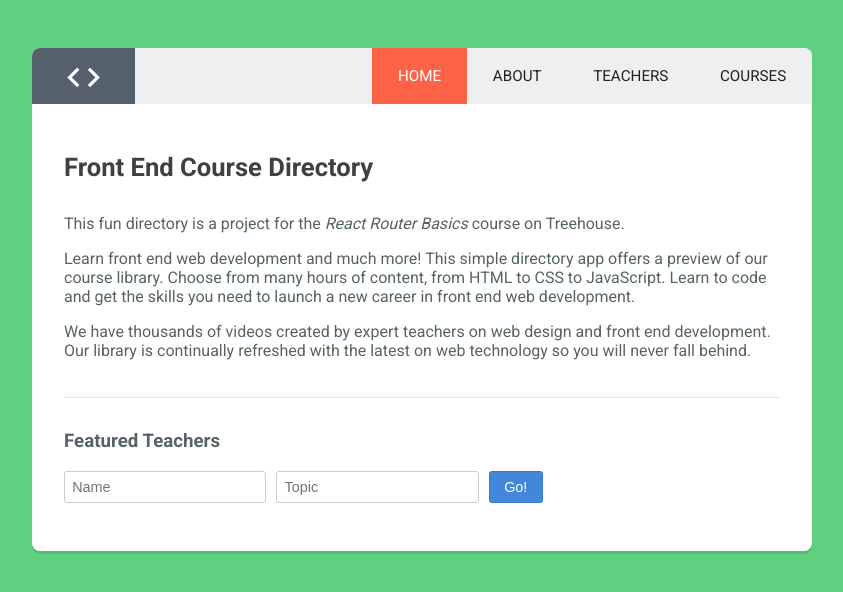
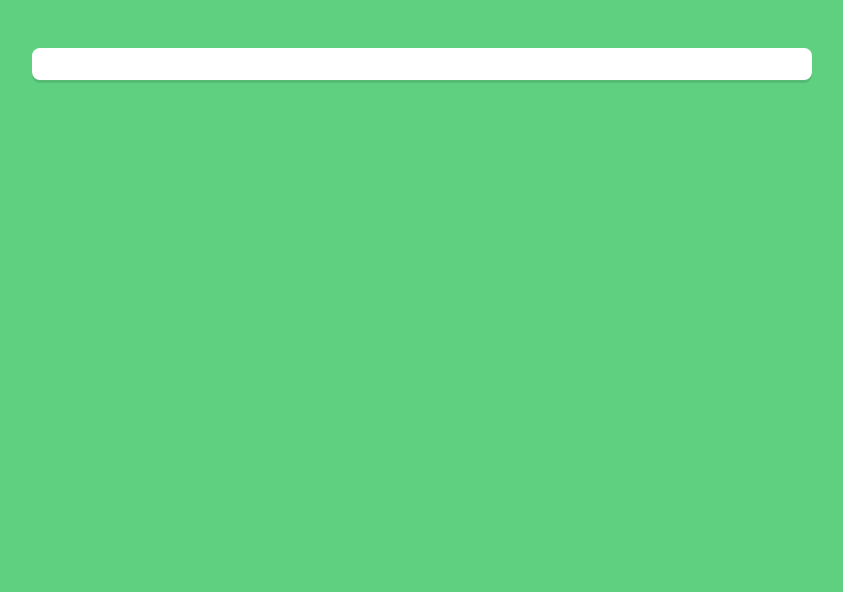
Before and after one commit to rohald89/React-Router, a React (Create React App) app: page / in a window 1280 px wide. Shown: the top 592 px of the page, without its empty margins (218-1061 px from the left). Built offline with nearby package versions, Linux system fonts and the light colour scheme.

Commit message:
updated dependancies and reverted any changes made to the beginning project files

```diff
--- a/package.json
+++ b/package.json
@@ -6,9 +6,9 @@
     "react-scripts": "1.0.6"
   },
   "dependencies": {
-    "react": "^15.5.4",
-    "react-dom": "^15.5.4",
-    "react-router-dom": "^5.3.0"
+    "react": "^17.0.2",
+    "react-dom": "^17.0.2",
+    "react-router-dom": "^6.2.1"
   },
   "scripts": {
     "start": "react-scripts start",
--- a/src/components/About.js
+++ b/src/components/About.js
@@ -1,8 +1,8 @@
 import React from 'react';
 
-const About = ({ title }) => (
+const About = () => (
   <div className="main-content">
-    <h2>{ title }</h2>
+    <h2>About</h2>
     <p>The front end course directory lists many of the courses we teach on HTML, CSS, JavaScript and more! Be sure to visit the Teachers section to view a list of our talented teachers. Or visit the Courses section and select a topic -- HTML, CSS, or JavaScript -- to see a list of our courses.</p>
   </div>
 );
--- a/src/components/App.js
+++ b/src/components/App.js
@@ -1,29 +1,9 @@
 import React from 'react';
-import { BrowserRouter, Route, Switch } from 'react-router-dom';
-
-import Header from './Header';
-import Home from './Home';
-import About from './About';
-import Teachers from './Teachers';
-import Courses from './Courses';
-import Featured from './Featured';
-import NotFound from './NotFound';
-
 
 const App = () => (
-  <BrowserRouter>
-    <div className="container">
-      <Header />
-      <Switch>
-        <Route exact path="/" component={Home} />
-        <Route path="/about" render={() => <About title="About" />} />
-        <Route exact path="/teachers" component={Teachers} />
-        <Route path="/teachers/:topic/:name" component={Featured} />
-        <Route path="/courses" component={Courses} />
-        <Route component={NotFound} />
-      </Switch>
-    </div>
-  </BrowserRouter>
+  <div className="container">
+
+  </div>
 );
 
 export default App;
--- a/src/components/Courses.js
+++ b/src/components/Courses.js
@@ -1,25 +1,17 @@
 import React from 'react';
-import { NavLink, Redirect, Route } from 'react-router-dom';
 
-import CourseContainer from './courses/CourseContainer';
-import { HTMLCourses, CSSCourses, JSCourses } from '../data/courses';
-
-const Courses = ({ match }) => (
+const Courses = () => (
   <div className="main-content courses">
     <div className="course-header group">
       <h2>Courses</h2>
       <ul className="course-nav">
-        <li><NavLink to={`${match.url}/html`} >HTML</NavLink></li>
-        <li><NavLink to={`${match.url}/css`} >CSS</NavLink></li>
-        <li><NavLink to={`${match.url}/javascript`} >JavaScript</NavLink></li>
+        <li><a href='/courses/html'>HTML</a></li>
+        <li><a href='/courses/css'>CSS</a></li>
+        <li><a href='/courses/javascript'>JavaScript</a></li>
       </ul>
     </div>
 
     {/* Write routes here... */}
-    <Route exact path={match.path} render={ () => <Redirect to={`${match.path}/html`} />} />
-    <Route path={`${match.path}/css`} render={ () => <CourseContainer data={CSSCourses} />} />
-    <Route path={`${match.path}/html`} render={ () => <CourseContainer data={HTMLCourses} />} />
-    <Route path={`${match.path}/javascript`} render={ () => <CourseContainer data={JSCourses} />} />
   </div>
 );
 
--- a/src/components/Featured.js
+++ b/src/components/Featured.js
@@ -1,11 +1,11 @@
 import React from 'react';
 
-const Featured = ({ match }) => {
-  const { name, topic } = match.params;
+const Featured = () => {
+
   return (
     <div className="main-content">
       <h2>Featured: </h2>
-      <p>Introducing <strong>{`${name}`}</strong>, a teacher who loves teaching courses about <strong>{topic}</strong>!</p>
+      <p>Introducing <strong></strong>, a teacher who loves teaching courses about <strong></strong>!</p>
     </div>
   );
 }
--- a/src/components/Header.js
+++ b/src/components/Header.js
@@ -1,16 +1,13 @@
 import React from 'react';
-import { NavLink } from 'react-router-dom';
 
 const Header = () => (
   <header>
     <span className="icn-logo"><i className="material-icons">code</i></span>
     <ul className="main-nav">
-      <li><NavLink exact to="/" activeStyle={{ background: 'tomato' }}>Home</NavLink></li>
-      <li><NavLink to="/about"
-      // activeClassName="activeClassTest"
-      >About</NavLink></li>
-      <li><NavLink to="/teachers">Teachers</NavLink></li>
-      <li><NavLink to="/courses">Courses</NavLink></li>
+      <li><a href="#">Home</a></li>
+      <li><a href="#">About</a></li>
+      <li><a href="#">Teachers</a></li>
+      <li><a href="#">Courses</a></li>
     </ul>
   </header>
 );
--- a/src/components/Home.js
+++ b/src/components/Home.js
@@ -1,14 +1,6 @@
 import React, { Component } from 'react';
 
 class Home extends Component {
-
-  handleSubmit = (e) => {
-    e.preventDefault();
-    let teacherName = this.name.value;
-    let teacherTopic = this.topic.value;
-    let path = `teachers/${teacherTopic}/${teacherName}`;
-    this.props.history.push(path);
-  }
 
   render() {
     return (
@@ -18,12 +10,7 @@ class Home extends Component {
         <p>Learn front end web development and much more! This simple directory app offers a preview of our course library. Choose from many hours of content, from HTML to CSS to JavaScript. Learn to code and get the skills you need to launch a new career in front end web development.</p>
         <p>We have thousands of videos created by expert teachers on web design and front end development. Our library is continually refreshed with the latest on web technology so you will never fall behind.</p>
         <hr />
-        <h3>Featured Teachers</h3>
-        <form onSubmit={this.handleSubmit}>
-          <input type="text" placeholder="Name" ref={ (input) => this.name = input}/>
-          <input type="text" placeholder="Topic" ref={ (input) => this.topic = input }/>
-          <button type="submit">Go!</button>
-        </form>
+
       </div>
     );
   }
--- a/src/components/courses/CourseContainer.js
+++ b/src/components/courses/JavaScript.js
@@ -1,8 +1,9 @@
 import React from 'react';
 import Course from './Course';
+import { JSCourses } from '../../data/courses';
 
-const CourseContainer = ({ data }) => {
-  let courses = data.map((course) => {
+const JavaScript = (props) => {
+  let courses = JSCourses.map((course) => {
     return <Course title={course.title}
                    desc={course.description}
                    img={course.img_src}
@@ -17,4 +18,4 @@ const CourseContainer = ({ data }) => {
   );
 }
 
-export default CourseContainer;
+export default JavaScript;
```
Also changed, not shown: src/components/courses/CSS.js (added, +21 -0 lines), src/components/courses/HTML.js (added, +21 -0 lines), 1 other file (tests, documents, lock files or other folders).
